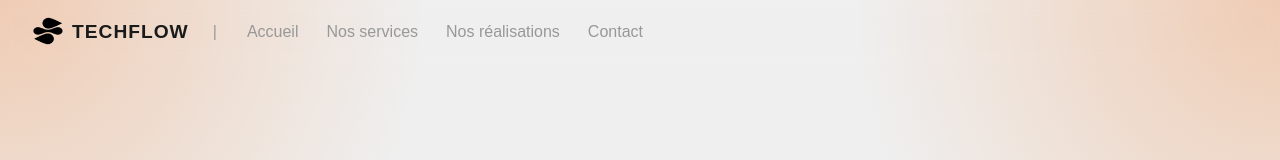
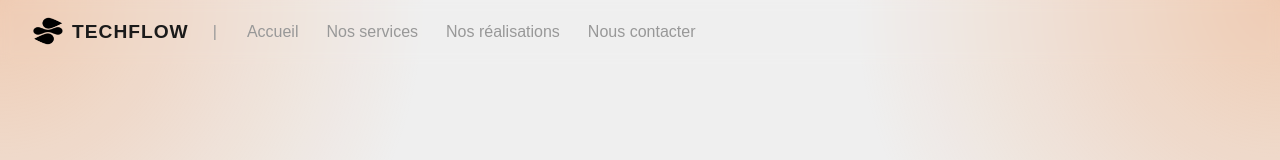
Before and after one commit to TechFlow-soluces/TechFlow, a Next.js app: page / in a window 1280 px wide. Shown: the top 160 px of the page. Built offline with nearby package versions, Linux system fonts and the light colour scheme; a web font is replaced by a local one.

Commit message:
petite modification du header

```diff
--- a/src/app/components/Header.tsx
+++ b/src/app/components/Header.tsx
@@ -22,7 +22,7 @@ export default function Header() {
                 <button onClick={() => scrollToSection('home')}>Accueil</button>
                 <button onClick={() => scrollToSection('services')}>Nos services</button>
                 <button onClick={() => scrollToSection('projects')}>Nos réalisations</button>
-                <button onClick={() => scrollToSection('contact')}>Contact</button>
+                <button onClick={() => scrollToSection('contact')}>Nous contacter</button>
             </nav>
         </header>
     );
```
